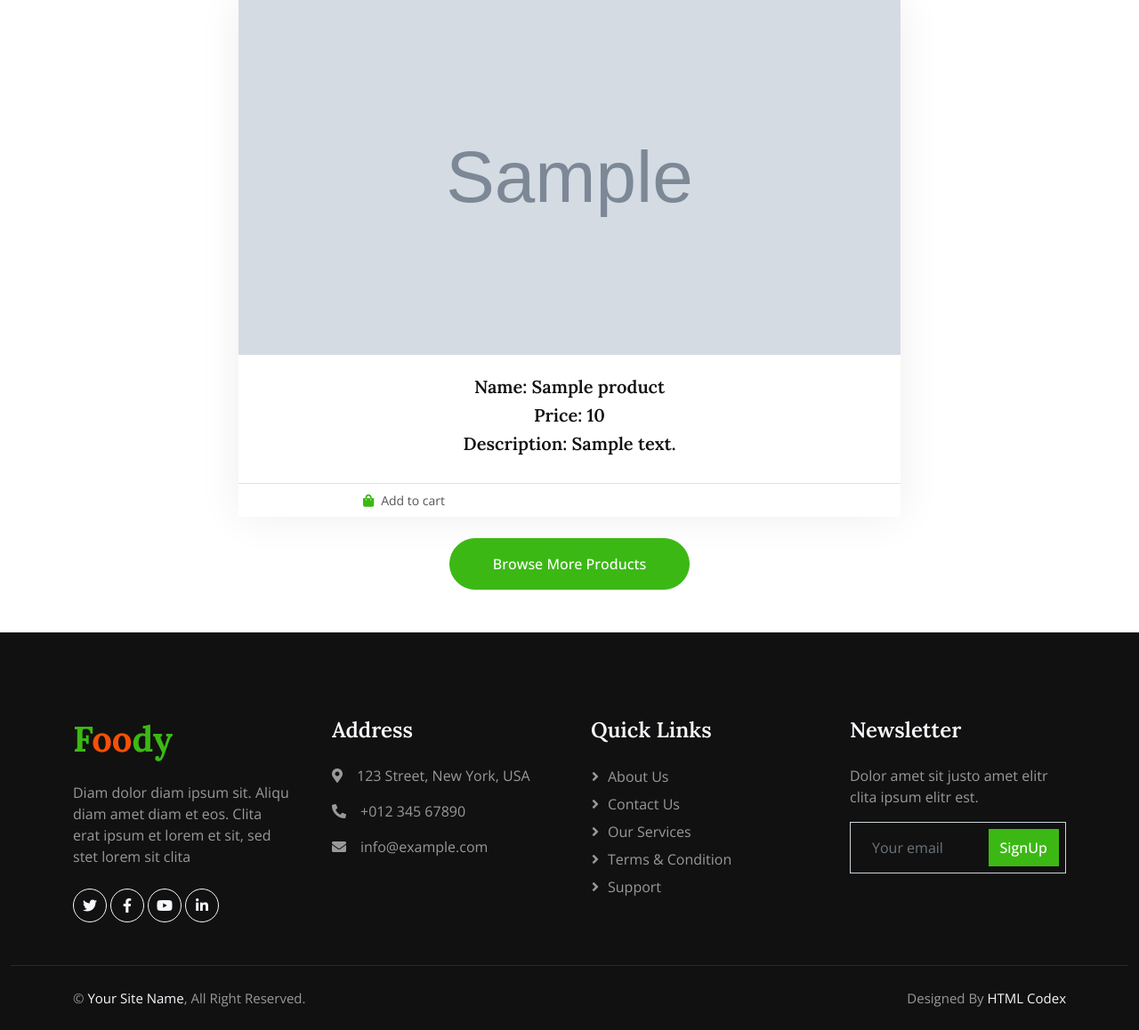
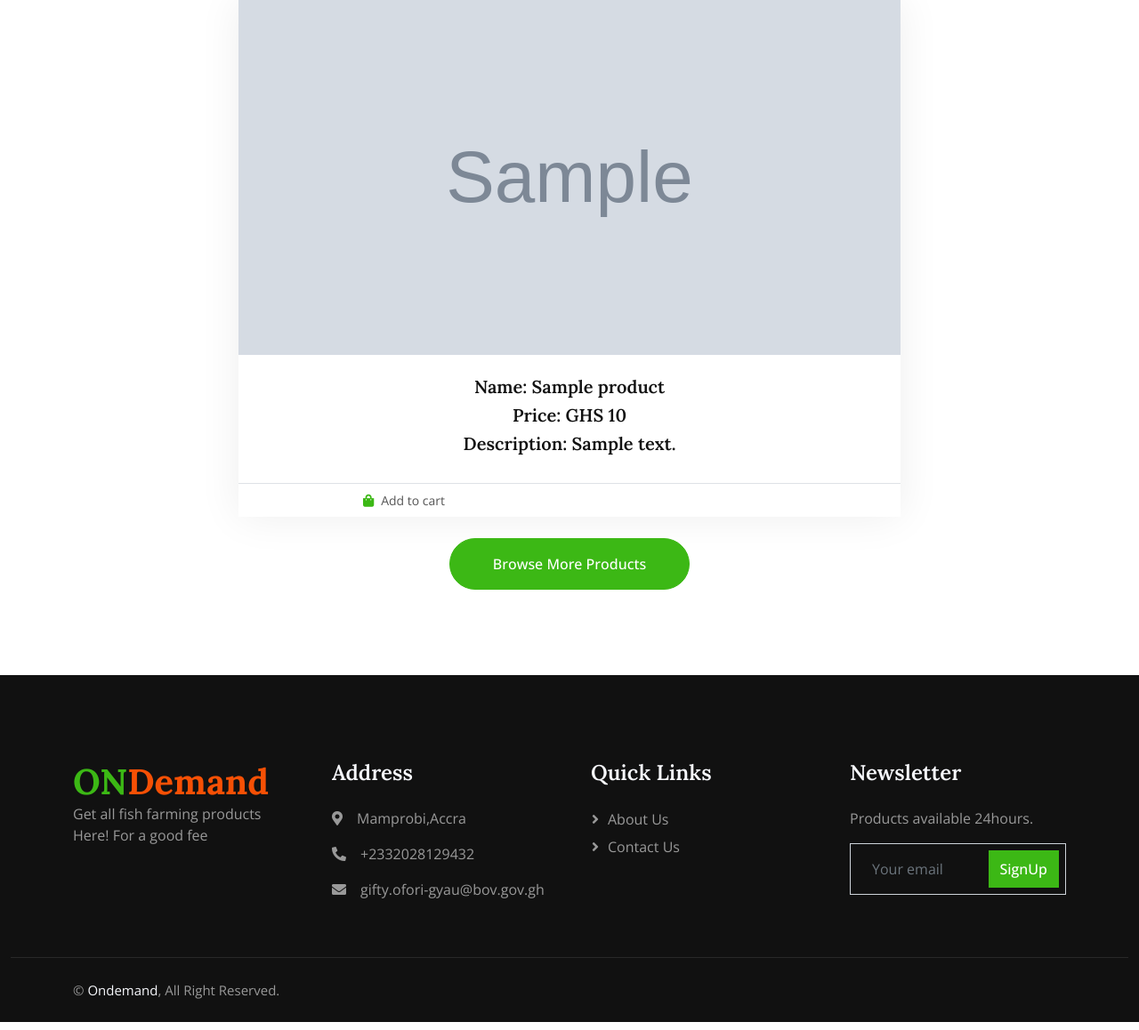
Before and after one commit to kgyau/ondemand, a PHP site: page /view/single_product.php?product_id=1 in a window 1280 px wide. Shown: the part 454-1612 px from the top of the page at 89% size. Run offline with PHP 8.4, Linux system fonts and the light colour scheme; tables that the repository leaves empty or names only in its code hold one stand-in row (values such as "Sample post"); grey boxes marked "Sample" are stand-in pictures; data that the repository does not hold is empty; some libraries are stand-ins or nearby versions.

Commit message:
single product changes

```diff
--- a/view/single_product.php
+++ b/view/single_product.php
@@ -119,7 +119,7 @@ $cat = selectonecat_ctr($prod['product_cat']);
 
                     <div class='text-center p-4'>
                         <a class='d-block h5 mb-2'>Name: <?php echo $prod['product_title']; ?></a>
-                        <span class='d-block h5 mb-2'>Price: <?php echo $prod['product_price']; ?></span>
+                        <span class='d-block h5 mb-2'>Price: GHS <?php echo $prod['product_price']; ?></span>
                         <span class='d-block h5 mb-2'>Description: <?php echo $prod['product_desc']; ?></span>
                     </div>
 
@@ -150,42 +150,31 @@ $cat = selectonecat_ctr($prod['product_cat']);
 
         <br>
         <br>
+
     <!-- Footer Start -->
-        <div class="container-fluid bg-dark footer pt-5 wow fadeIn" data-wow-delay="0.1s">
+    <div class="container-fluid bg-dark footer mt-5 pt-5 wow fadeIn" data-wow-delay="0.1s">
         <div class="container py-5">
             <div class="row g-5">
                 <div class="col-lg-3 col-md-6">
-                        <h1 class="fw-bold text-primary mb-4">F<span class="text-secondary">oo</span>dy</h1>
-                        <p>Diam dolor diam ipsum sit. Aliqu diam amet diam et eos. Clita erat ipsum et lorem et sit, sed
-                            stet lorem sit clita</p>
-                        <div class="d-flex pt-2">
-                            <a class="btn btn-square btn-outline-light rounded-circle me-1" href=""><i
-                                    class="fab fa-twitter"></i></a>
-                            <a class="btn btn-square btn-outline-light rounded-circle me-1" href=""><i
-                                    class="fab fa-facebook-f"></i></a>
-                            <a class="btn btn-square btn-outline-light rounded-circle me-1" href=""><i
-                                    class="fab fa-youtube"></i></a>
-                            <a class="btn btn-square btn-outline-light rounded-circle me-0" href=""><i
-                                    class="fab fa-linkedin-in"></i></a>
-                        </div>
+                <h1 class="fw-bold text-primary m-0">ON<span class="text-secondary">Demand</span></h1>
+
+                    <p>Get all fish farming products Here! For a good fee</p>
+
                 </div>
                 <div class="col-lg-3 col-md-6">
                     <h4 class="text-light mb-4">Address</h4>
-                        <p><i class="fa fa-map-marker-alt me-3"></i>123 Street, New York, USA</p>
-                        <p><i class="fa fa-phone-alt me-3"></i>+012 345 67890</p>
-                        <p><i class="fa fa-envelope me-3"></i>info@example.com</p>
+                    <p><i class="fa fa-map-marker-alt me-3"></i>Mamprobi,Accra</p>
+                    <p><i class="fa fa-phone-alt me-3"></i>+2332028129432</p>
+                    <p><i class="fa fa-envelope me-3"></i>gifty.ofori-gyau@bov.gov.gh</p>
                 </div>
                 <div class="col-lg-3 col-md-6">
                     <h4 class="text-light mb-4">Quick Links</h4>
-                        <a class="btn btn-link" href="">About Us</a>
-                        <a class="btn btn-link" href="">Contact Us</a>
-                        <a class="btn btn-link" href="">Our Services</a>
-                        <a class="btn btn-link" href="">Terms & Condition</a>
-                        <a class="btn btn-link" href="">Support</a>
+                    <a class="btn btn-link" href="../view/about.php">About Us</a>
+                    <a class="btn btn-link" href="../view/contact.php">Contact Us</a>
                 </div>
                 <div class="col-lg-3 col-md-6">
                     <h4 class="text-light mb-4">Newsletter</h4>
-                        <p>Dolor amet sit justo amet elitr clita ipsum elitr est.</p>
+                    <p>Products available 24hours.</p>
                     <div class="position-relative mx-auto" style="max-width: 400px;">
                         <input class="form-control bg-transparent w-100 py-3 ps-4 pe-5" type="text"
                             placeholder="Your email">
@@ -199,18 +188,17 @@ $cat = selectonecat_ctr($prod['product_cat']);
             <div class="container">
                 <div class="row">
                     <div class="col-md-6 text-center text-md-start mb-3 mb-md-0">
-                            &copy; <a href="#">Your Site Name</a>, All Right Reserved.
+                        &copy; <a href="../index.php">Ondemand</a>, All Right Reserved.
                     </div>
                     <div class="col-md-6 text-center text-md-end">
                         <!--/*** This template is free as long as you keep the footer author’s credit link/attribution link/backlink. If you'd like to use the template without the footer author’s credit link/attribution link/backlink, you can purchase the Credit Removal License from "https://htmlcodex.com/credit-removal". Thank you for your support. ***/-->
-                            Designed By <a href="https://htmlcodex.com">HTML Codex</a>
+                        <!-- Designed By <a href="https://htmlcodex.com">HTML Codex</a> -->
                     </div>
                 </div>
             </div>
         </div>
     </div>
     <!-- Footer End -->
-
 
         <!-- Back to Top -->
         <a href="#" class="btn btn-lg btn-primary btn-lg-square rounded-circle back-to-top"><i
```
Lines whose indentation alone changed are shown as unchanged.
